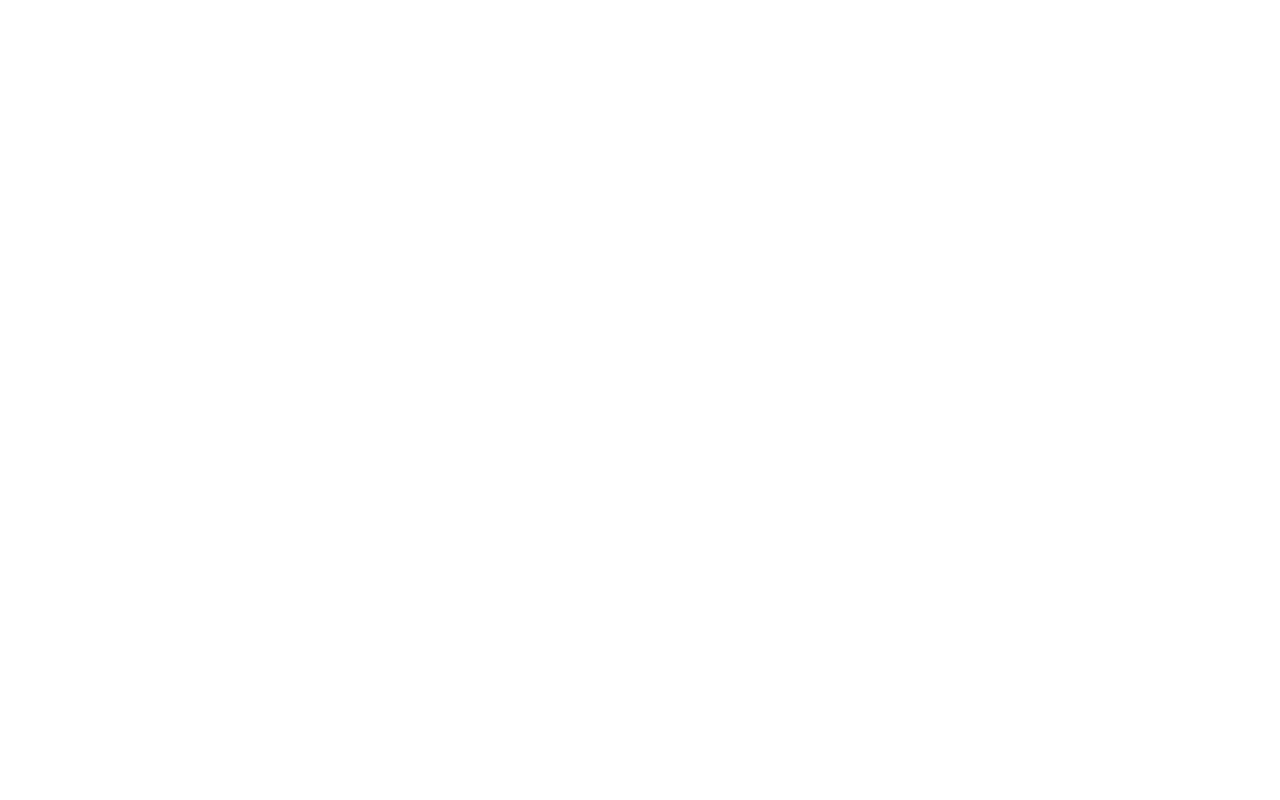
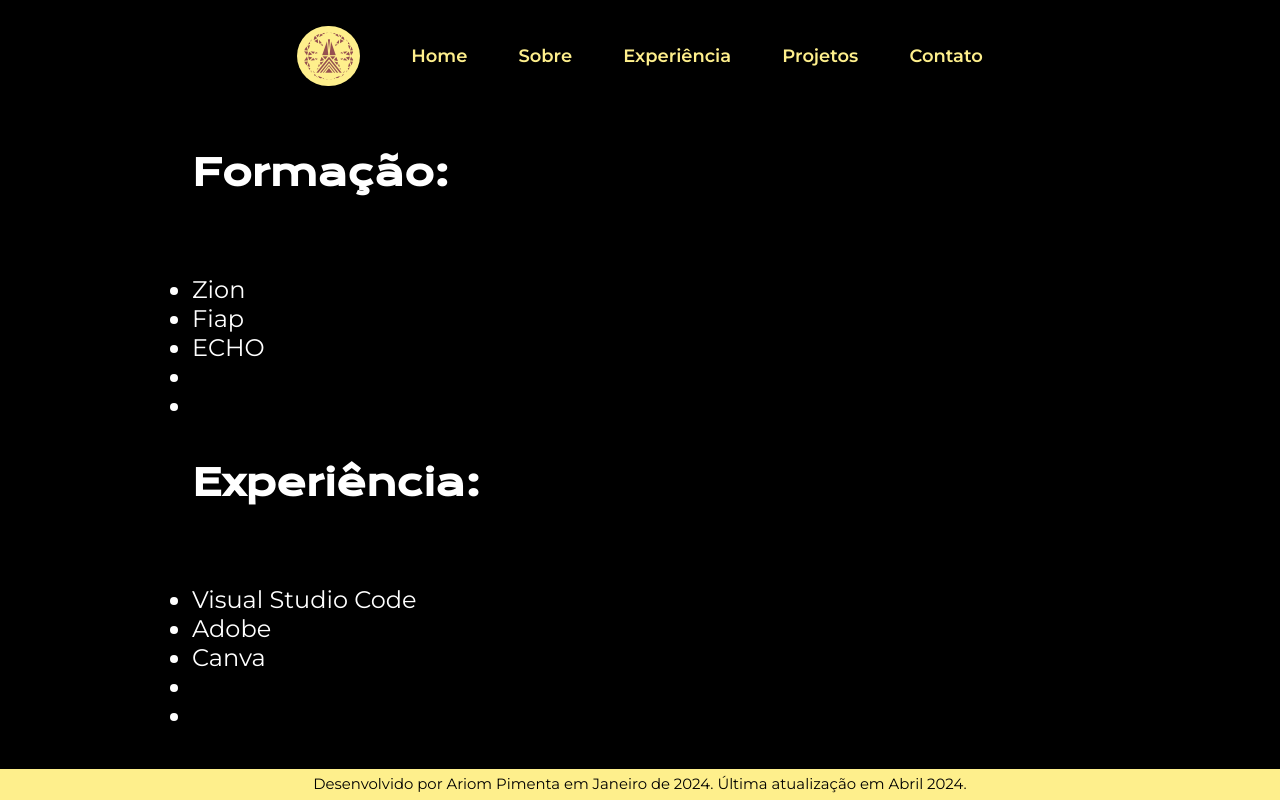
Before and after one commit to ariompf/portfolio, a plain HTML site: page curriculo.html in a window 1280 px wide. Drawn offline with nearby package versions, Linux system fonts and the light colour scheme.

Commit message:
edit sections principais de cada pagina

```diff
--- a/contato.html
+++ b/contato.html
@@ -0,0 +1,41 @@
+<!DOCTYPE html>
+<html lang="pt-br">
+<head>
+    <meta charset="UTF-8">
+    <meta http-equiv="X-UA-Compatible" content="IE=edge">
+    <meta name="viewport" content="width=device-width, initial-scale=1.0">
+    <title>Portfólio Ariom - Contato</title>
+    <link rel="stylesheet" href="./styles/style.css">
+</head>
+<body>
+    <header class="cabecalho">
+        <nav class="cabecalho__menu">
+            <img class="cabecalho__menu__logo" src="/assets/logo_pimenta_raiz_reduzida.png" alt="Logo Pimenta Raiz, marca pessoal de Ariom Pimenta, uma aranha estilizada em arte poligonal vermelho-terroso num fundo circular amarelo.">
+            <a class="cabecalho__menu__link" href="index.html">Home</a>
+            <a class="cabecalho__menu__link" href="about.html">Sobre</a>
+            <a class="cabecalho__menu__link" href="curriculo.html">Experiência</a>
+            <a class="cabecalho__menu__link" href="projetos.html">Projetos</a>
+            <a class="cabecalho__menu__link" href="contato.html">Contato</a>
+        </nav>
+    </header>
+    <main class="apresentacao">
+        <section class="apresentacao__conteudo">
+            <h1 class="apresentacao__conteudo__titulo">Formulário:</h1>
+            <p class="apresentacao__conteudo__texto">Preencha o formulário ou envie um e-mail diretalmente para <strong class="texto-destaque">ariompf@gmail.com</strong></p>
+            <form class="apresentacao__conteudo__texto" action="" method="post" id="form-contato">
+                <label for="nome">Nome:</label>
+                <input type="text" id="nome" name="nome">
+                <label for="email">E-mail:</label>
+                <input type="email" id="email" name="email">
+                <label for="mensagem">Mensagem:</label>
+                <textarea name="mensagem" id="mensagem" placeholder="Que projeto gostaria de construir?"></textarea>
+            </form>
+            <button type="reset" form="form-contato" value="reset">Limpar</button>
+            <button type="submit" form="form-contato" value="submit">Enviar</button>
+        </section>
+    </main>
+    <footer class="rodape">
+        <p>Desenvolvido por Ariom Pimenta em Janeiro de 2024. Última atualização em Abril 2024.</p>
+    </footer>
+</body>
+</html>
--- a/curriculo.html
+++ b/curriculo.html
@@ -1,7 +1,53 @@
+<!DOCTYPE html>
+<html lang="pt-br">
+<head>
+    <meta charset="UTF-8">
+    <meta http-equiv="X-UA-Compatible" content="IE=edge">
+    <meta name="viewport" content="width=device-width, initial-scale=1.0">
+    <title>Portfólio Ariom - Experiência</title>
+    <link rel="stylesheet" href="./styles/style.css">
+</head>
+<body>
+    <header class="cabecalho">
+        <nav class="cabecalho__menu">
+            <img class="cabecalho__menu__logo" src="/assets/logo_pimenta_raiz_reduzida.png" alt="Logo Pimenta Raiz, marca pessoal de Ariom Pimenta, uma aranha estilizada em arte poligonal vermelho-terroso num fundo circular amarelo.">
+            <a class="cabecalho__menu__link" href="index.html">Home</a>
+            <a class="cabecalho__menu__link" href="about.html">Sobre</a>
+            <a class="cabecalho__menu__link" href="curriculo.html">Experiência</a>
+            <a class="cabecalho__menu__link" href="projetos.html">Projetos</a>
+            <a class="cabecalho__menu__link" href="contato.html">Contato</a>
+        </nav>
+    </header>
+    <main class="apresentacao">
+        <section class="apresentacao__conteudo">
+            <h1 class="apresentacao__conteudo__titulo">Formação:</h1>
+            <p class="apresentacao__conteudo__texto"></p>
+            <ul class="apresentacao__conteudo__texto" id="cursos">
+                <li>Zion</li>
+                <li>Fiap</li>
+                <li>ECHO</li>
+                <li></li>
+                <li></li>
+            </ul>
+            <h1 class="apresentacao__conteudo__titulo">Experiência:</h1>
+            <p class="apresentacao__conteudo__texto"></p>
+            <ul class="apresentacao__conteudo__texto" id="hardskills">
+                <li>Visual Studio Code</li>
+                <li>Adobe</li>
+                <li>Canva</li>
+                <li></li>
+                <li></li>
+        </section>
+    </main>
+    <footer class="rodape">
+        <p>Desenvolvido por Ariom Pimenta em Janeiro de 2024. Última atualização em Abril 2024.</p>
+    </footer>
+</body>
+</html>
 <!--    <a class="cabecalho__menu__link" href="curriculo.html">Currículo</a> para adicionar ao header nav
             quero aprender e aplicar abas para Design, Gestão, Front-End
             listar habilidades e adicionar versões em pdf para download
-            add seção experiência, hard skills, formações e cursos, download currículo, cta "contrate" enviado pra página de contato
-            um grid com projetos, para aqui ou para uma nova página
+            add download currículo, cta "contrate" enviado pra página de contato
+
 
              -->
```
Also changed, not shown: about.html (+19 -2 lines), projetos.html (+37 -0 lines).
